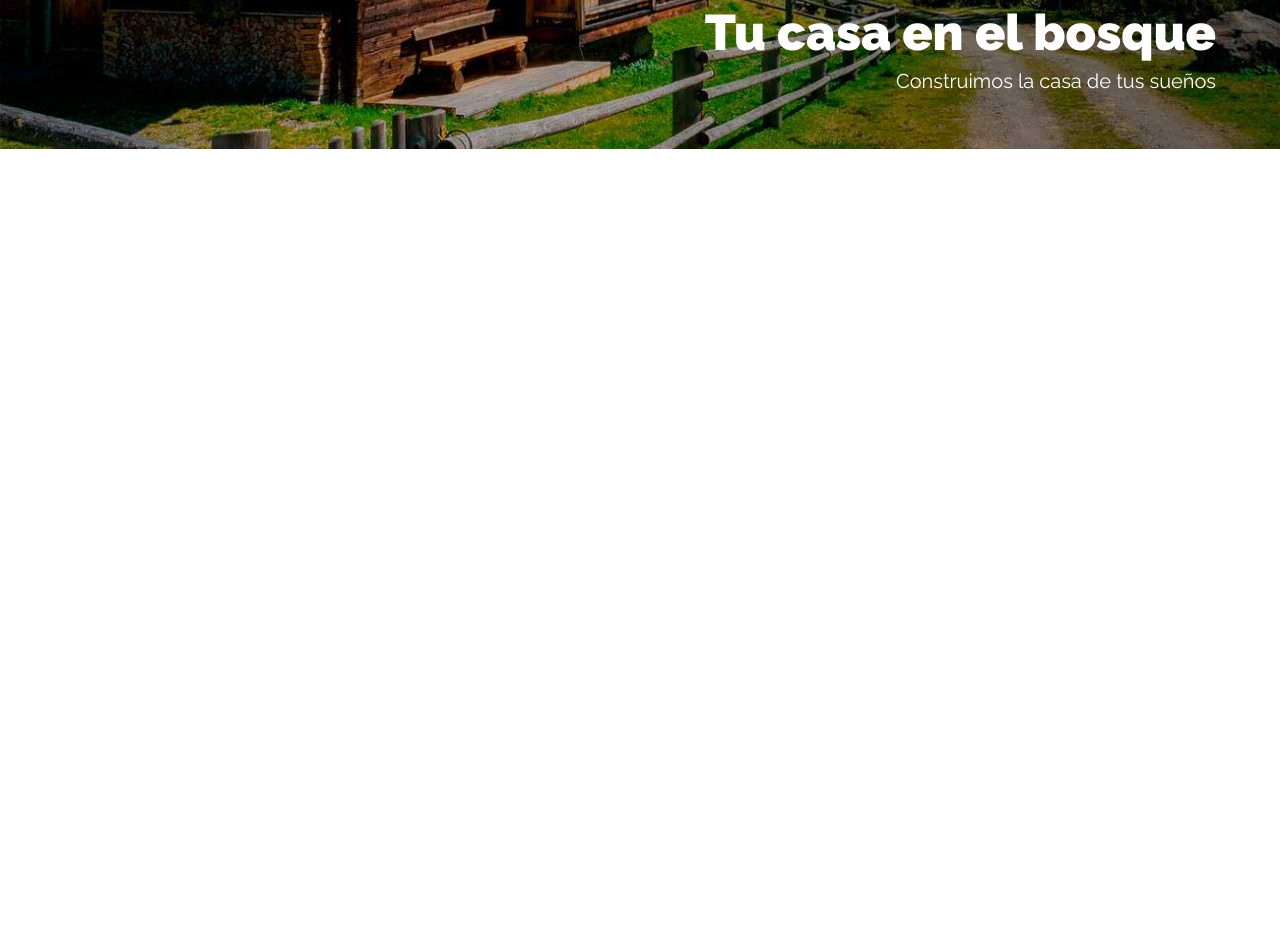
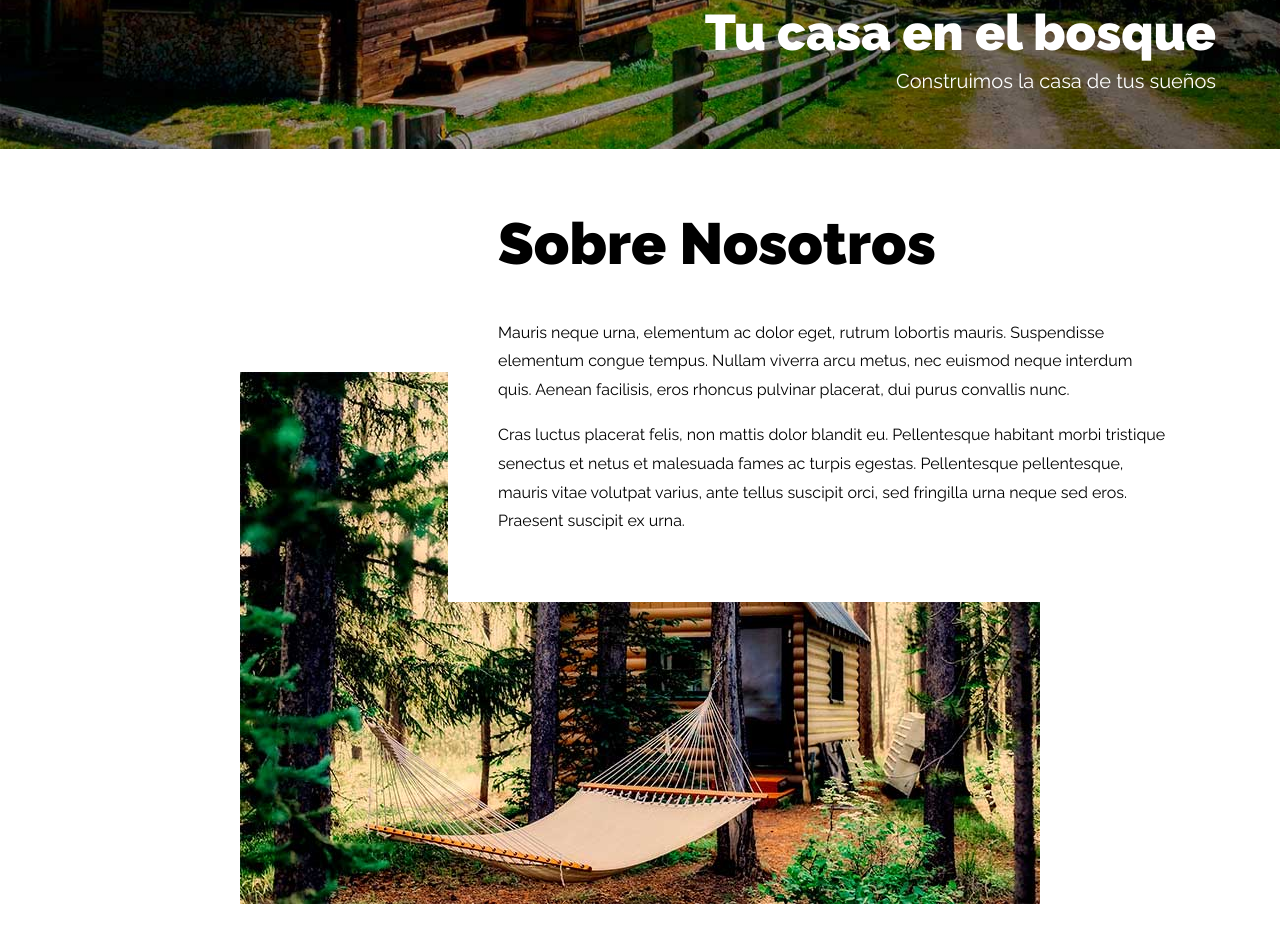
Before and after one commit to TaielNxz/sass-course-03-arquitectura, a plain HTML site: page index.html in a window 1280 px wide. Shown: the part 451-1394 px from the top of the page. Before the commit the page ends 800 px from the top, so only its background shows below. Drawn offline with Linux system fonts and the light colour scheme.

Commit message:
add about us section

```diff
--- a/css/styles.css
+++ b/css/styles.css
@@ -55,6 +55,10 @@ img {
     max-width: 120rem;
     margin: 0 auto;
     width: 90%;
+}
+
+.mb-5 {
+    margin-bottom: 5rem;
 }
 
 .btn {
@@ -207,3 +211,41 @@ img {
        font-size: 2rem;
     }
 }
+
+/* ==== about us  ==== */
+.us {
+    display: grid;
+    grid-template-rows: 3fr 2fr;
+
+    background-image: url(../img/nosotros.jpg);
+    background-repeat: no-repeat;
+    background-position: bottom;
+}
+
+@media (min-width: 768px) {
+    .us {
+        grid-template-columns: repeat( 3, 1fr );
+    }
+}
+
+.us-content {
+    grid-column: 2 / 4;
+    grid-row: 1 / 2;
+
+    background-color: var(--white);
+    z-index: 1;
+    padding: 2rem;
+    font-size: 1.8;
+}
+
+@media (min-width: 768px) {
+    .us-content {
+        padding: 5rem;
+        font-size: 1.6;
+    }
+}
+
+.us-img {
+    grid-column: 1 / 3;
+    grid-row: 2 / 3;
+}
--- a/index.html
+++ b/index.html
@@ -40,5 +40,13 @@
             </div>
         </div>
     </header>
+    <section class="conteiner us mb-5">
+        <div class="us-content">
+            <h2>Sobre Nosotros</h2>
+            <p>Mauris neque urna, elementum ac dolor eget, rutrum lobortis mauris. Suspendisse elementum congue tempus. Nullam viverra arcu metus, nec euismod neque interdum quis. Aenean facilisis, eros rhoncus pulvinar placerat, dui purus convallis nunc.</p>
+            <p>Cras luctus placerat felis, non mattis dolor blandit eu. Pellentesque habitant morbi tristique senectus et netus et malesuada fames ac turpis egestas. Pellentesque pellentesque, mauris vitae volutpat varius, ante tellus suscipit orci, sed fringilla urna neque sed eros. Praesent suscipit ex urna.</p>
+        </div>
+        <div class="us-img"></div>
+    </section>
 </body>
 </html>
```
